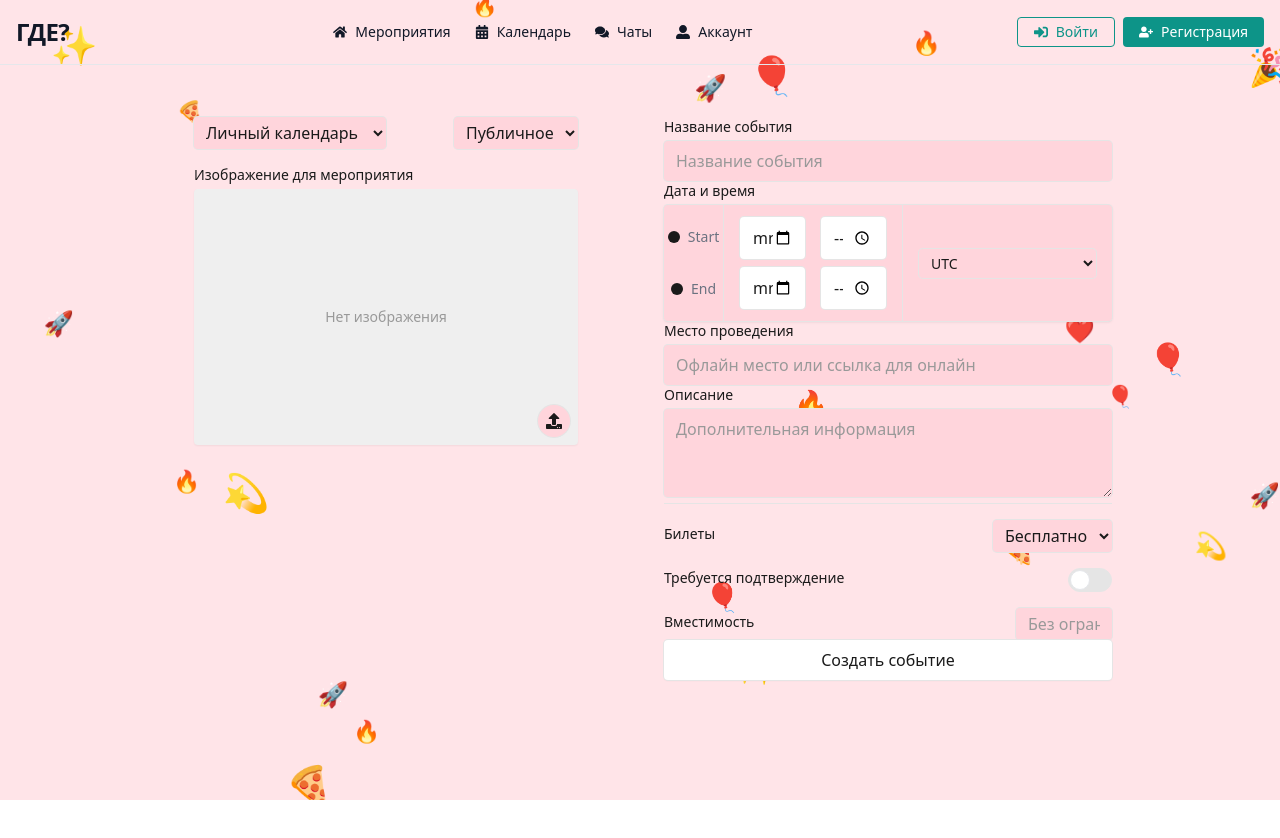
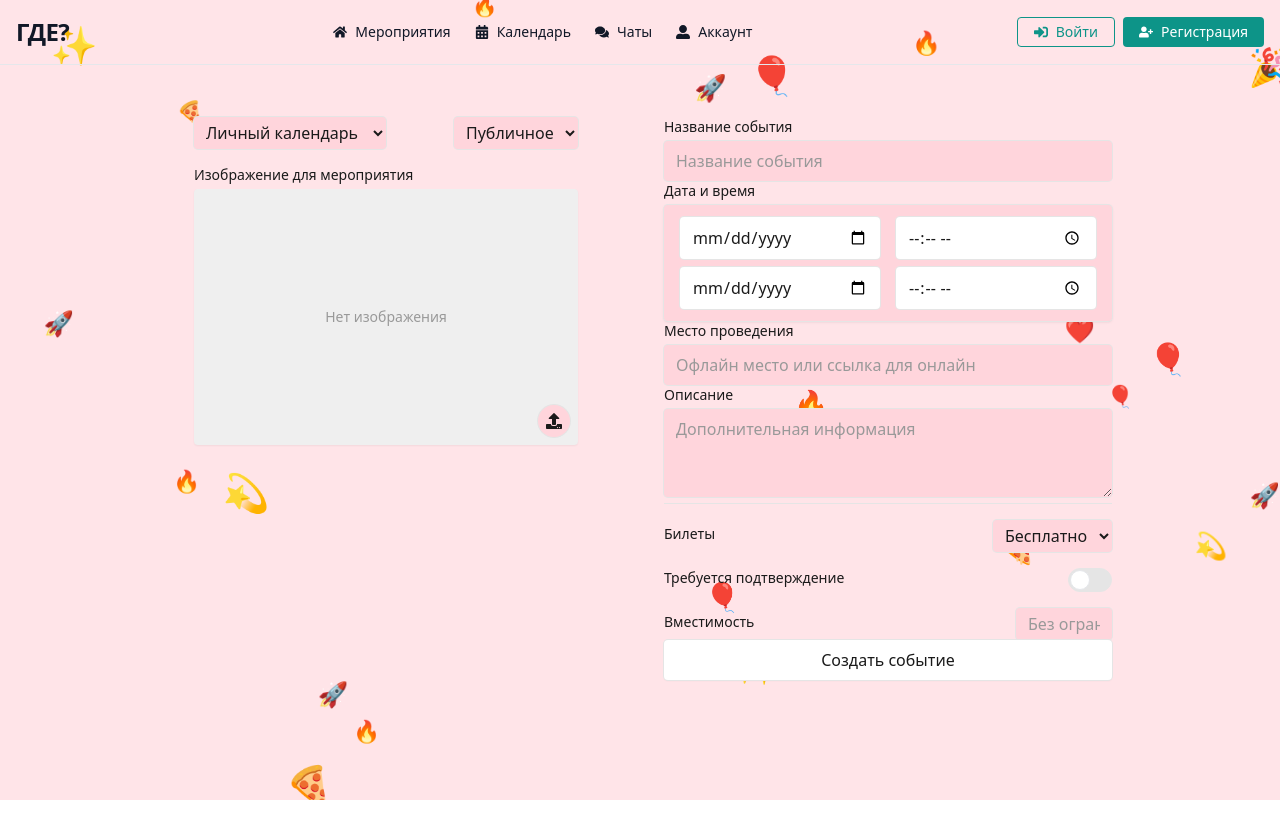
Before and after one commit to qarbo/meetups-fe, a React (Create React App) app: page /create in a window 1280 px wide. Shown: the top 838 px of the page. Built offline with nearby package versions, Linux system fonts and the light colour scheme.

Commit message:
Start and end

```diff
--- a/src/pages/CreateEvent.jsx
+++ b/src/pages/CreateEvent.jsx
@@ -204,7 +204,7 @@ export default function CreateEvent() {
               <label className="block text-sm mb-1">Дата и время</label>
               <div className="flex flex-col lg:flex-row rounded bg-[#FFD5DC] shadow ring-1 ring-[#E5E5E5] space-y-2 lg:space-y-0">
                 {/* Left labels */}
-                <div className="flex flex-col justify-center items-center px-4 py-3 space-y-8 border-r border-[#E5E5E5] min-w-[60px]">
+                {/* <div className="flex flex-col justify-center items-center px-4 py-3 space-y-8 border-r border-[#E5E5E5] min-w-[60px]">
                   <div className="flex items-center space-x-2">
                     <div className="w-3 h-3 rounded-full bg-[#1A1A1A]"></div>
                     <span className="text-sm text-gray-500">Start</span>
@@ -213,7 +213,7 @@ export default function CreateEvent() {
                     <div className="w-3 h-3 rounded-full bg-[#1A1A1A]"></div>
                     <span className="text-sm text-gray-500">End</span>
                   </div>
-                </div>
+                </div> */}
 
                 {/* Middle date/time inputs */}
                 <div className="flex flex-col justify-center px-4 py-3 space-y-2 w-full">
@@ -250,7 +250,7 @@ export default function CreateEvent() {
                 </div>
 
                 {/* Right timezone selector */}
-                <div className="flex flex-col justify-center items-center px-4 py-3 border-t lg:border-t-0 lg:border-l border-[#E5E5E5] w-full lg:w-auto text-sm text-gray-500">
+                {/* <div className="flex flex-col justify-center items-center px-4 py-3 border-t lg:border-t-0 lg:border-l border-[#E5E5E5] w-full lg:w-auto text-sm text-gray-500">
                   <select
                     className="bg-[#FFD5DC] text-[#1A1A1A] rounded px-2 py-1 ring-1 ring-[#E5E5E5]"
                     value={timezone}
@@ -262,7 +262,7 @@ export default function CreateEvent() {
                       </option>
                     ))}
                   </select>
-                </div>
+                </div> */}
               </div>
             </div>
 
```
